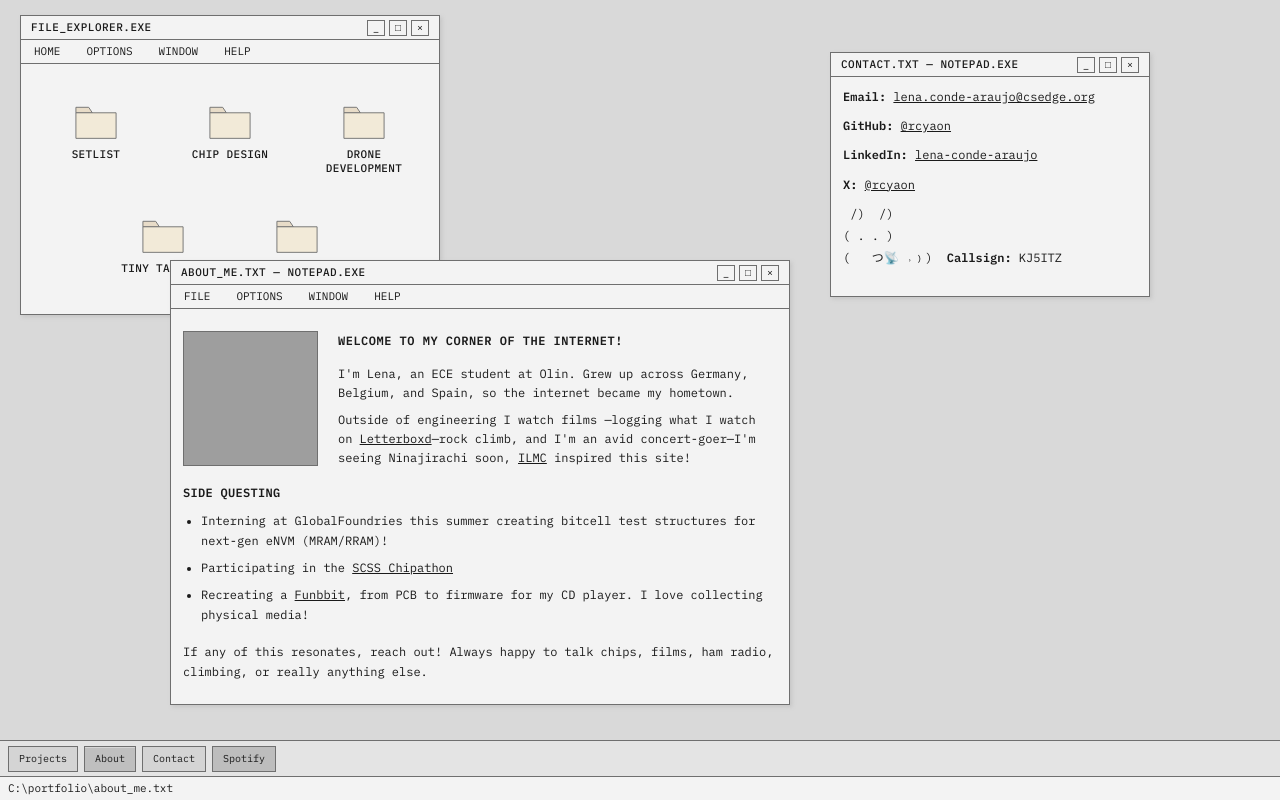
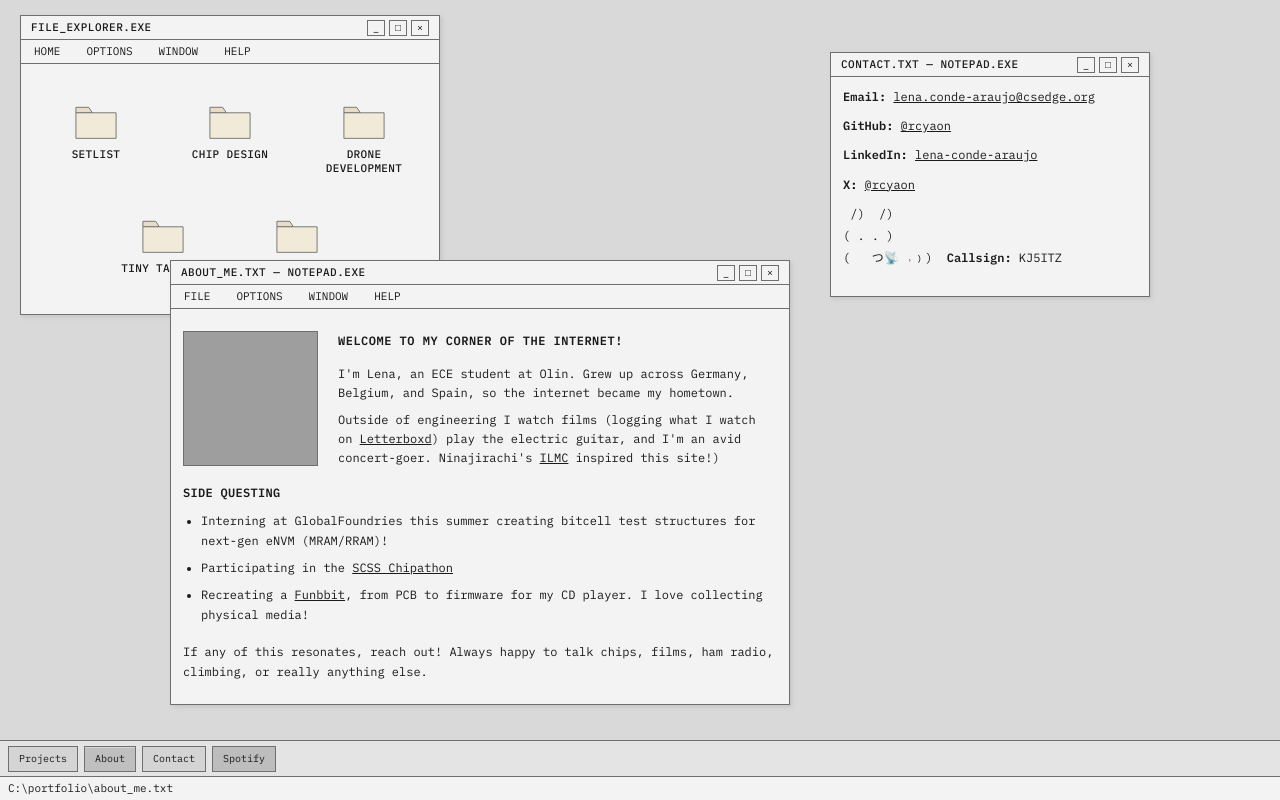
Before and after one commit to rcyaon/website, a plain HTML site: page index.html in a window 1280 px wide. Drawn offline with Linux system fonts and the light colour scheme; no server answers; grey boxes are pictures that could not be loaded.

Commit message:
Refactor personal interests section in index.html

```diff
--- a/index.html
+++ b/index.html
@@ -280,12 +280,12 @@
 
                             </div>
                             <div class="info-line about-intro">
-                                Outside of engineering I watch films
-                                —logging what I watch on <a href="https://letterboxd.com/rcyaon/" target="_blank" rel="noopener">Letterboxd</a>—rock climb,
-                                and I'm an avid concert-goer—I'm seeing Ninajirachi soon,
+                                Outside of engineering I watch films (logging what I watch on <a href="https://letterboxd.com/rcyaon/" target="_blank" rel="noopener">Letterboxd</a>)
+                                play the electric guitar,
+                                and I'm an avid concert-goer. Ninajirachi's
                                 <a href="https://youtu.be/RKybAhTw8iE?si=07rDLoSlaUE_-tQi&t=784" target="_blank" rel="noopener">
                                     ILMC</a>
-                                inspired this site!
+                                inspired this site!)
                             </div>
                         </div>
                     </div>
```
